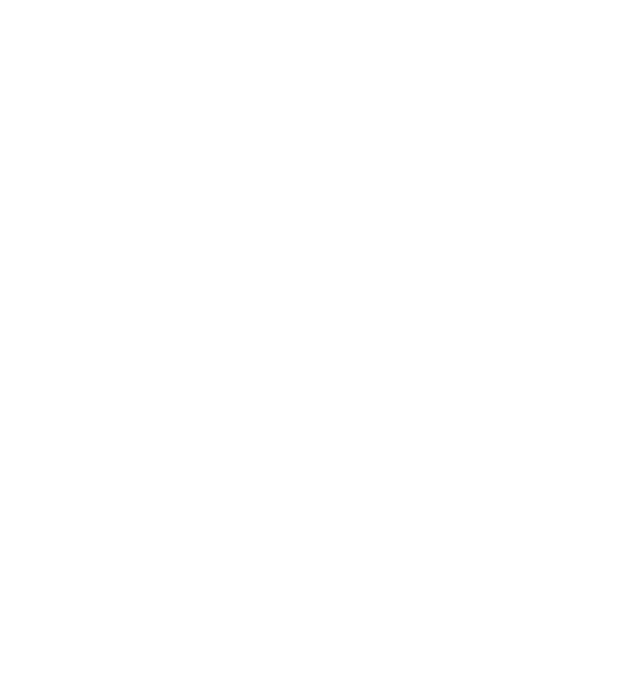
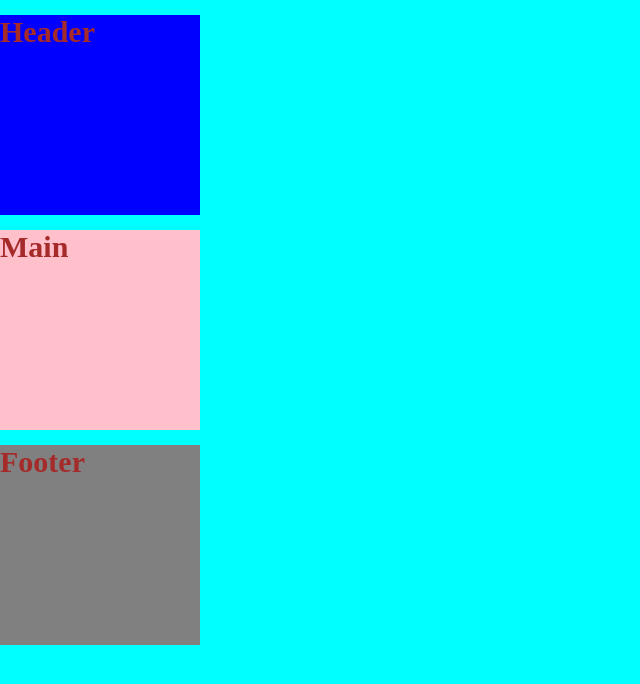
Before and after one commit to marquito-kp/tt-css-js-pro, a plain HTML site: page aula02/index.html in a window 1280 px wide. Shown: the whole page, without its empty margins (0-640 px from the left). Drawn offline with Linux system fonts and the light colour scheme.

Commit message:
Criando o 1º CSS

```diff
--- a/aula02/index.html
+++ b/aula02/index.html
@@ -5,8 +5,22 @@
     <meta http-equiv="X-UA-Compatible" content="IE=edge">
     <meta name="viewport" content="width=device-width, initial-scale=1.0">
     <title>Aula 2</title>
+    <link rel="stylesheet" href="style.css">
 </head>
 <body>
+    <header id="header-id">
+        <!-- cabeçalho do html -->
+        <p class="text">Header</p>
+    </header>
 
+    <main id="main-id">
+        <!-- corpo do html -->
+        <p class="text">Main</p>
+    </main>
+
+    <footer id="footer-id">
+        <!-- rodapé do html -->
+        <p class="text">Footer</p>
+    </footer>
 </body>
 </html>
--- /dev/null
+++ b/aula02/style.css
@@ -0,0 +1,45 @@
+body, html {
+    width: 100%;
+    height: 100vh;
+    background-color: aqua;
+
+}
+
+* {
+
+    margin: 0;
+    padding: 0;
+    box-sizing: border-box;
+
+}
+
+#header-id {
+    background-color: blue;
+    width: 200px;
+    height: 200px;
+}
+
+/* #header-id p {
+    color: red;
+    font-size: 24px;
+    font-weight: bold;
+} */
+
+.text {
+    color: brown;
+    font-size: 30px;
+    font-weight: bold;
+    margin: 15px 0 15px 0;
+}
+
+#main-id {
+    background-color: pink;
+    width: 200px;
+    height: 200px;
+}
+
+#footer-id {
+    background-color: grey;
+    width: 200px;
+    height: 200px;
+}
```
